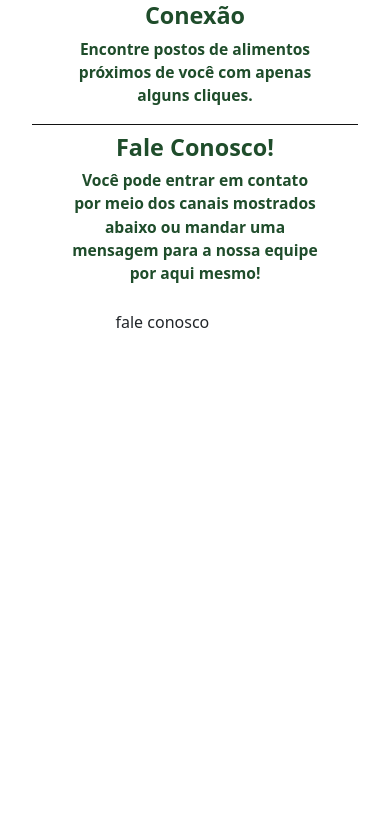
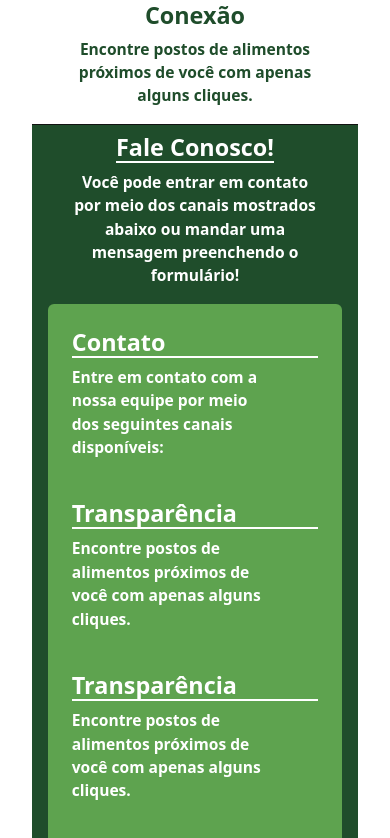
Before and after one commit to MiguelosAguialos/AgroLink, a React (Vite) app: page / in a window 390 px wide. Shown: the part 1526-2364 px from the top of the page. Before the commit the page ends 1908 px from the top, so only its background shows below. Built offline with nearby package versions, Linux system fonts and the light colour scheme.

Commit message:
feat: contact cards

```diff
--- a/src/App.css
+++ b/src/App.css
@@ -10,6 +10,7 @@ body {
 
 :root {
   --green-schema-color: #1f4d2b;
+  --light-green-schema-color: #5ea34f;
   --white-schema-color: #ffffff;
   --black-schema-color: #121212;
 }
@@ -41,6 +42,18 @@ body {
 
   .fale-conosco-mobile {
     border-top: 1px solid var(--black-schema-color);
+    color: var(--white-schema-color);
+    background-color: var(--green-schema-color);
+  }
+
+  .fale-conosco-mobile h1{
+    border-bottom: 2px solid var(--white-schema-color);
+  }
+
+  .card-contato {
+    background-color: var(--light-green-schema-color);
+    color: var(--white-schema-color);
+    width: 95%;
   }
 }
 
--- a/src/App.jsx
+++ b/src/App.jsx
@@ -8,6 +8,7 @@ import comunidadeAtiva from "./assets/comunidade ativa.svg";
 import transparencia from "./assets/transparencia.svg";
 import "./App.css";
 import HomeCard from "./components/home-card/HomeCard";
+import ContactCard from "./components/contact-card/ContactCard";
 
 function App() {
   const cardsData = [
@@ -36,6 +37,27 @@ function App() {
         "Encontre postos de alimentos próximos de você com apenas alguns cliques.",
     },
   ];
+
+  const contactData = [
+    {
+      image: "bi bi-geo-alt",
+      title: "Transparência",
+      description:
+        "Encontre postos de alimentos próximos de você com apenas alguns cliques.",
+    },
+    {
+      image: "bi bi-telephone",
+      title: "Transparência",
+      description:
+        "Encontre postos de alimentos próximos de você com apenas alguns cliques.",
+    },
+    {
+      image: "bi bi-envelope",
+      title: "Transparência",
+      description:
+        "Encontre postos de alimentos próximos de você com apenas alguns cliques.",
+    }
+  ]
 
   return (
     <body>
@@ -140,8 +162,19 @@ function App() {
             <h1>Fale Conosco!</h1>
             <p>
               Você pode entrar em contato por meio dos canais mostrados abaixo
-              ou mandar uma mensagem para a nossa equipe por aqui mesmo!
+              ou mandar uma mensagem preenchendo o formulário!
             </p>
+            <div class="card-contato d-flex flex-column text-start p-4 rounded">
+              <h1>Contato</h1>
+              <p>Entre em contato com a nossa equipe por meio dos seguintes canais disponíveis:</p>
+              {contactData.map((card) => (
+              <ContactCard
+                image={card.image}
+                title={card.title}
+                description={card.description}
+              />
+            ))}
+            </div>
           </div>
         </section>
         {/* Seção para desktop */}
--- /dev/null
+++ b/src/components/contact-card/ContactCard.css
@@ -0,0 +1,3 @@
+i{
+    height: 10px;
+}
--- /dev/null
+++ b/src/components/contact-card/ContactCard.jsx
@@ -0,0 +1,15 @@
+import "./ContactCard.css";
+
+export default function ContactCard({image, title, description}) {
+  return (
+    <div class="mt-4 d-flex flex-column align-items-center justify-content-top">
+        <div class="icon-box">
+            <i class={image}></i>
+        </div>
+        <div>
+            <h1>{title}</h1>
+            <p>{description}</p>
+        </div>
+    </div>
+  );
+}
```
